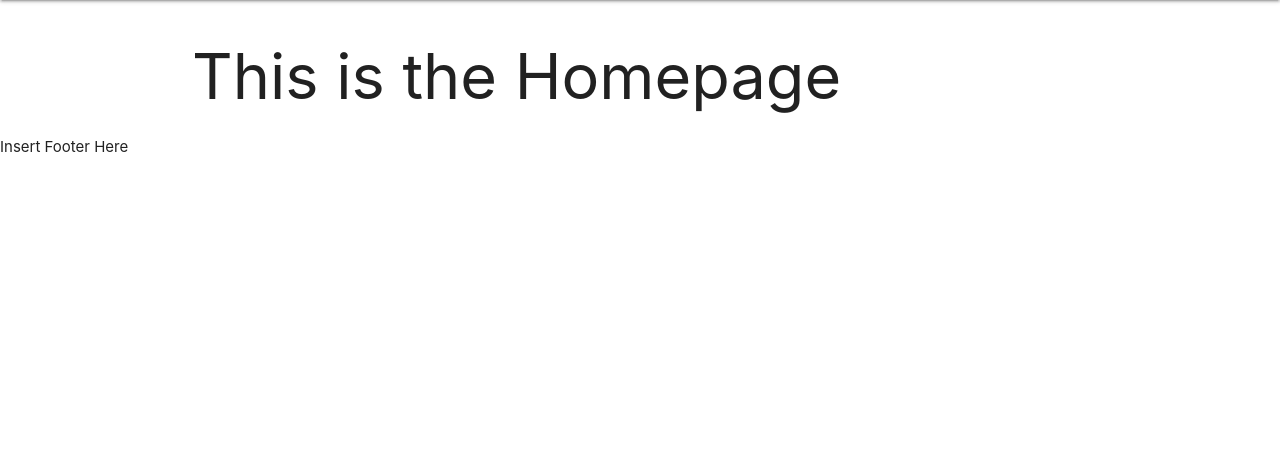
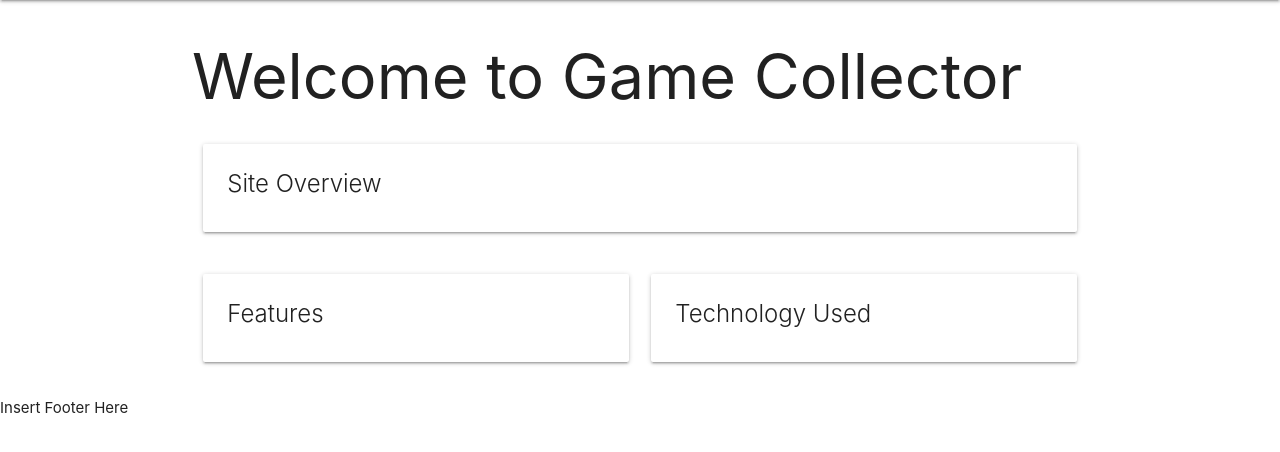
Before and after one commit to ArmadaDev25/gameCollector_django, a Django app: page / in a window 1280 px wide. Shown: the part 112-564 px from the top of the page. Run offline with Django 4.2, Linux system fonts and the light colour scheme.

Commit message:
Worked on formatting for the homepage and added more cards

```diff
--- a/gameCollector_project/main_app/templates/games/game_list.html
+++ b/gameCollector_project/main_app/templates/games/game_list.html
@@ -5,7 +5,9 @@
 {% for game in game_list %}
     <a href="{% url 'game_detail' game.id %}">
         <div class="card">
-            <p>{{game.name}}</p>
+            <div class="card-content">
+                <p>{{game.name}}</p>
+            </div>
         </div>
     </a>
 
--- a/gameCollector_project/main_app/templates/home.html
+++ b/gameCollector_project/main_app/templates/home.html
@@ -1,4 +1,35 @@
 {% extends 'base.html'%}
 {% block content %}
-<h1>This is the Homepage</h1>
+<h1>Welcome to Game Collector</h1>
+<div class="row">
+    <div class="col s12">
+        <div class="card">
+            <div class="card-content">
+                <span class="card-title">Site Overview</span>
+
+
+            </div>
+        </div>
+    </div>
+</div>
+
+
+<div class="row">
+    <div class="col m6 s12">
+        <div class="card">
+            <div class="card-content">
+                <span class="card-title">Features</span>
+            </div>
+        </div>
+    </div>
+    <div class="col m6 s12">
+        <div class="card">
+            <div class="card-content">
+                <span class="card-title">Technology Used</span>
+            </div>
+        </div>
+    </div>
+
+</div>
+
 {% endblock %}
```
